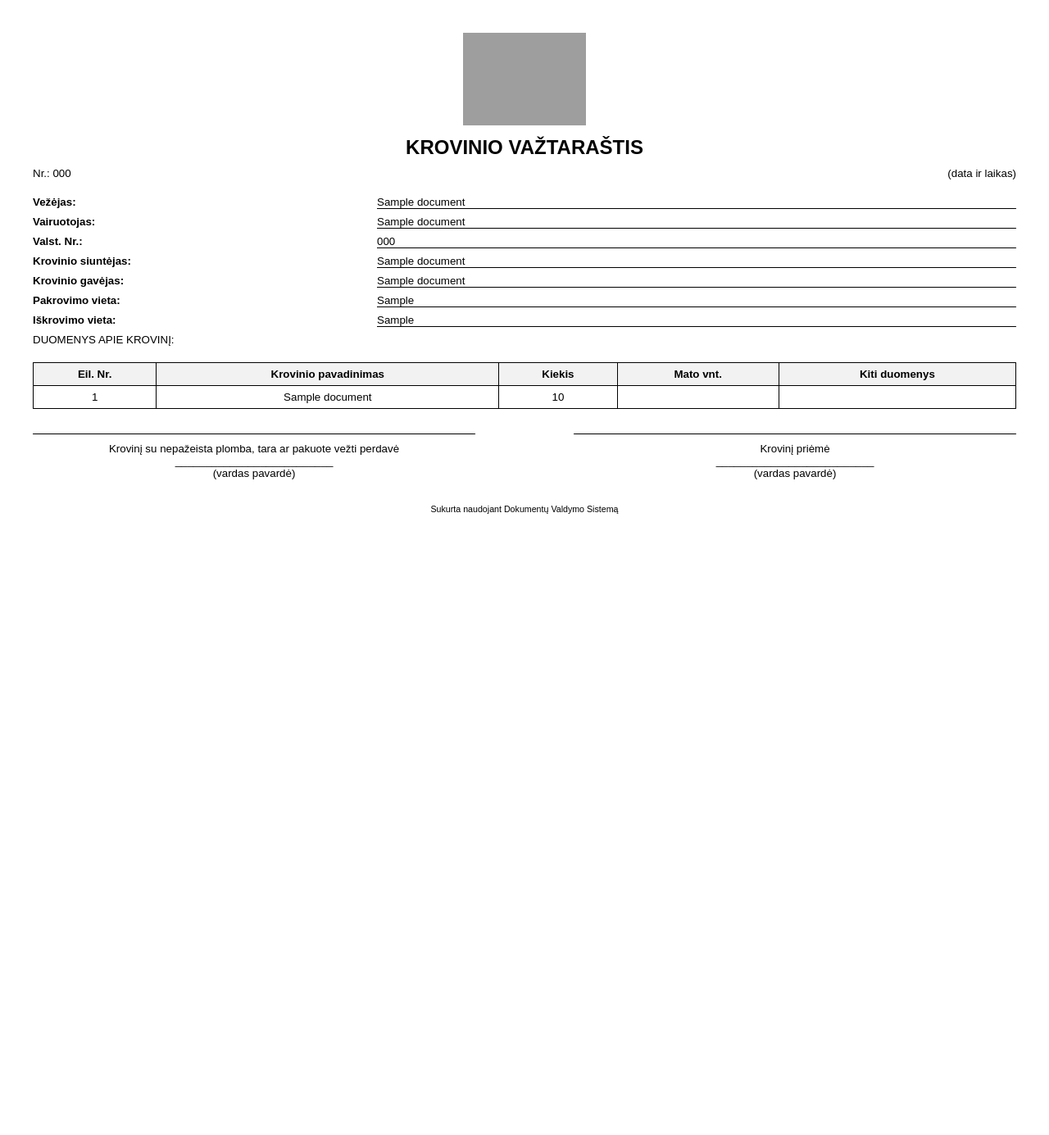
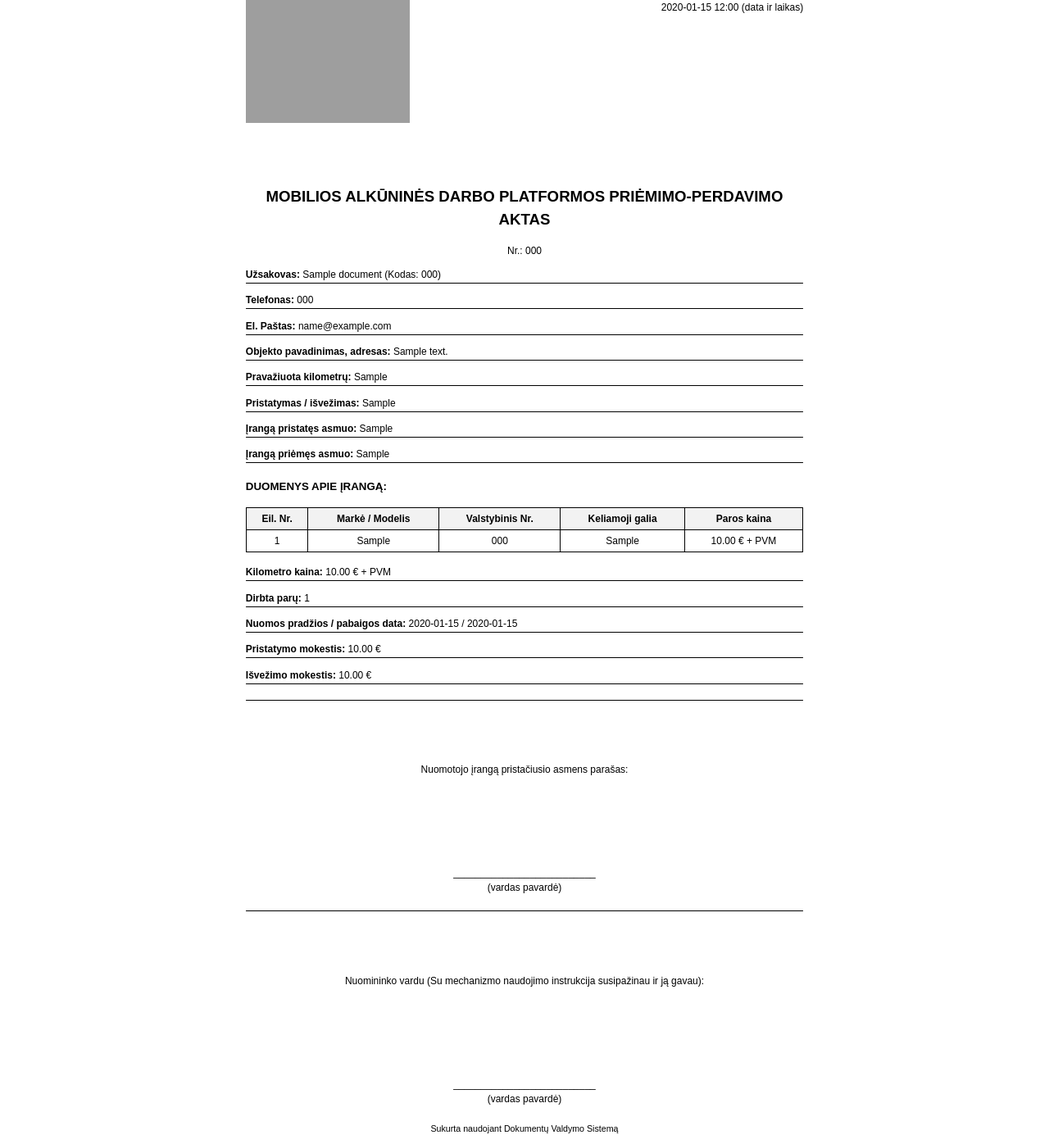
Before and after one commit to Eimantasj1/kranai, a Django app: template kranai/documents/templates/documents/freight_bill_template.html in a window 1280 px wide. Shown: the whole page at 82% size. Before the commit the page ends 627 px from the top, so only its background shows below. Run offline with Django 4.2, Linux system fonts and the light colour scheme; the template is opened without the code that fills it: values that come from a table or form of the project are taken from there, others are empty; tables that the repository leaves empty hold one stand-in row (values such as "Sample post").

Commit message:
patobulinimai

```diff
--- a/kranai/documents/templates/documents/freight_bill_template.html
+++ b/kranai/documents/templates/documents/freight_bill_template.html
@@ -2,62 +2,91 @@
 <html lang="lt">
 <head>
     <meta charset="UTF-8">
-    <title>KROVINIO VAŽTARAŠTIS</title>
+    <title>MOBILIOS ALKŪNINĖS DARBO PLATFORMOS PRIĖMIMO-PERDAVIMO AKTAS</title>
     <style>
+        @page {
+            size: A4;
+            margin: 15mm;
+        }
+
         body {
             font-family: Arial, sans-serif;
             font-size: 10pt;
-            margin: 40px;
+            margin: 0;
+            padding: 0;
+            line-height: 1.5; /* Didesni tarpai tarp eilučių */
+        }
+
+        .container {
+            width: 100%;
+            max-width: 180mm;
+            margin: 0 auto;
         }
 
         .header {
-            text-align: center;
-            margin-bottom: 20px;
+            display: flex;
+            justify-content: space-between;
+            align-items: flex-start;
+            margin-bottom: 0; /* Pašalintas tarpas, valdysime per .content */
         }
 
-        .header img {
-            width: 150px;
+        .logo {
+            width: 200px; /* Didesnis logotipas */
+            height: auto;
         }
 
-        .header .title {
-            font-size: 18pt;
-            font-weight: bold;
-            margin: 10px 0;
+        .header-right {
+            text-align: right;
+            font-size: 9pt;
         }
 
-        .header .number-and-date {
-            display: flex;
-            justify-content: space-between;
-            font-size: 10pt;
-            margin-top: 10px;
+        .content {
+            margin-top: 20mm; /* Perslenkama žemyn, kad tilptų geltonos ir mėlynos sritys */
+        }
+
+        .header-center {
+            text-align: center;
+            flex-grow: 1;
+        }
+
+        .header-center .title {
+            font-size: 14pt;
+            font-weight: bold;
+            margin: 0;
+        }
+
+        .header-center .number {
+            font-size: 9pt;
+            margin-top: 4mm; /* Didesnis tarpas */
         }
 
         .field-group {
-            display: flex;
-            justify-content: space-between;
-            margin-bottom: 8px;
+            margin-bottom: 4mm; /* Didesnis tarpas */
+            font-size: 9pt;
         }
 
-        .field-label {
-            width: 30%;
-            font-weight: bold;
-            text-align: left;
+        .field-group p {
+            margin: 3mm 0; /* Didesni tarpai tarp eilučių */
+            border-bottom: 1px solid #000;
+            padding-bottom: 1px;
         }
 
-        .field-value {
-            width: 65%;
-            border-bottom: 1px solid black;
+        .section-title {
+            font-weight: bold;
+            margin: 5mm 0 4mm; /* Didesnis tarpas */
+            font-size: 10pt;
         }
 
         .table {
             width: 100%;
             border-collapse: collapse;
-            margin-top: 20px;
+            margin-bottom: 4mm; /* Didesnis tarpas */
+            font-size: 9pt;
         }
 
         .table th, .table td {
-            border: 1px solid black;
-            padding: 6px;
+            border: 1px solid #000;
+            padding: 4px 4px; /* Didesnis tarpas */
             text-align: center;
         }
 
@@ -67,97 +96,93 @@
         }
 
         .signatures {
-            display: flex;
-            justify-content: space-between;
-            margin-top: 30px;
+            margin-top: 5mm;
+            font-size: 9pt;
         }
 
         .signature {
-            width: 45%;
+            margin-bottom: 5mm;
             text-align: center;
-            border-top: 1px solid black;
-            padding-top: 10px;
+            border-top: 1px solid #000;
+            padding-top: 20mm; /* Didesnis tarpas tarp teksto ir parašo (pagal raudonus pabraukimus) */
         }
 
         .footer {
             text-align: center;
-            margin-top: 30px;
+            margin-top: 5mm;
             font-size: 8pt;
         }
     </style>
 </head>
 <body>
+    <div class="container">
         <!-- Header Section -->
         <div class="header">
-        <img src="http://127.0.0.1:8000/static/images/logo.png" alt="Logo">
-        <div class="title">KROVINIO VAŽTARAŠTIS</div>
-        <div class="number-and-date">
-            <span>Nr.: {{ document.document_number }}</span>
-            <span>{{ document.order_date|date:"%Y-%m-%d %H:%M" }} (data ir laikas)</span>
+            <img class="logo" src="http://127.0.0.1:8000/static/images/logo.png" alt="Logo">
+            <div class="header-right">
+                {{ document.created_at|date:"Y-m-d H:i" }} (data ir laikas)
             </div>
         </div>
 
-    <!-- Sender/Receiver Info Section -->
-    <div>
-        <div class="field-group">
-            <div class="field-label">Vežėjas:</div>
-            <div class="field-value">{{ document.carrier_name }}</div>
-        </div>
-        <div class="field-group">
-            <div class="field-label">Vairuotojas:</div>
-            <div class="field-value">{{ document.driver_name }}</div>
-        </div>
-        <div class="field-group">
-            <div class="field-label">Valst. Nr.:</div>
-            <div class="field-value">{{ document.registration_number }}</div>
-        </div>
-        <div class="field-group">
-            <div class="field-label">Krovinio siuntėjas:</div>
-            <div class="field-value">{{ document.sender_name }}</div>
-        </div>
-        <div class="field-group">
-            <div class="field-label">Krovinio gavėjas:</div>
-            <div class="field-value">{{ document.receiver_name }}</div>
-        </div>
-        <div class="field-group">
-            <div class="field-label">Pakrovimo vieta:</div>
-            <div class="field-value">{{ document.loading_location }}</div>
-        </div>
-        <div class="field-group">
-            <div class="field-label">Iškrovimo vieta:</div>
-            <div class="field-value">{{ document.unloading_location }}</div>
-        </div>
+        <!-- Content Section (perslenkta žemyn) -->
+        <div class="content">
+            <div class="header-center">
+                <div class="title">MOBILIOS ALKŪNINĖS DARBO PLATFORMOS PRIĖMIMO-PERDAVIMO AKTAS</div>
+                <div class="number">Nr.: {{ document.document_number }}</div>
             </div>
 
-    <!-- Freight Data Section -->
+            <!-- Client Info Section -->
+            <div class="field-group">
+                <p><strong>Užsakovas:</strong> {{ document.client_name|default:"-" }} (Kodas: {{ document.client_code|default:"-" }})</p>
+                <p><strong>Telefonas:</strong> {{ document.phone|default:"-" }}</p>
+                <p><strong>El. Paštas:</strong> {{ document.email|default:"-" }}</p>
+                <p><strong>Objekto pavadinimas, adresas:</strong> {{ document.project_address|default:"-" }}</p>
+                <p><strong>Pravažiuota kilometrų:</strong> {{ document.distance|default:"-" }}</p>
+                <p><strong>Pristatymas / išvežimas:</strong> {{ document.delivery_info|default:"-" }}</p>
+                <p><strong>Įrangą pristatęs asmuo:</strong> {{ document.delivered_by|default:"-" }}</p>
+                <p><strong>Įrangą priėmęs asmuo:</strong> {{ document.received_by|default:"-" }}</p>
+            </div>
+
+            <!-- Technical Data Section -->
             <div>
-        <div class="section-title">DUOMENYS APIE KROVINĮ:</div>
+                <div class="section-title">DUOMENYS APIE ĮRANGĄ:</div>
                 <table class="table">
                     <tr>
                         <th>Eil. Nr.</th>
-                <th>Krovinio pavadinimas</th>
-                <th>Kiekis</th>
-                <th>Mato vnt.</th>
-                <th>Kiti duomenys</th>
+                        <th>Markė / Modelis</th>
+                        <th>Valstybinis Nr.</th>
+                        <th>Keliamoji galia</th>
+                        <th>Paros kaina</th>
                     </tr>
                     <tr>
                         <td>1</td>
-                <td>{{ document.cargo_name }}</td>
-                <td>{{ document.quantity }}</td>
-                <td>{{ document.unit }}</td>
-                <td>{{ document.additional_info }}</td>
+                        <td>{{ document.model|default:"-" }}</td>
+                        <td>{{ document.registration_number|default:"-" }}</td>
+                        <td>{{ document.lifting_capacity|default:"-" }}</td>
+                        <td>{{ document.daily_price|default:"0.00" }} € + PVM</td>
                     </tr>
                 </table>
+            </div>
+
+            <!-- Additional Technical Data -->
+            <div class="field-group">
+                <p><strong>Kilometro kaina:</strong> {{ document.km_price|default:"0.00" }} € + PVM</p>
+                <p><strong>Dirbta parų:</strong> {{ document.days_worked|default:"0" }}</p>
+                <p><strong>Nuomos pradžios / pabaigos data:</strong> {{ document.start_date|date:"Y-m-d" }} / {{ document.end_date|date:"Y-m-d"|default:"-" }}</p>
+                <p><strong>Pristatymo mokestis:</strong> {{ document.transport_price_delivery|default:"0.00" }} €</p>
+                <p><strong>Išvežimo mokestis:</strong> {{ document.transport_price_pickup|default:"0.00" }} €</p>
             </div>
 
             <!-- Signatures Section -->
             <div class="signatures">
                 <div class="signature">
-            Krovinį su nepažeista plomba, tara ar pakuote vežti perdavė<br>
+                    Nuomotojo įrangą pristačiusio asmens parašas:<br>
+                    <br><br><br><br><br><br> <!-- Didesnis tarpas pagal raudoną pabraukimą -->
                     __________________________<br>(vardas pavardė)
                 </div>
                 <div class="signature">
-            Krovinį priėmė<br>
+                    Nuomininko vardu (Su mechanizmo naudojimo instrukcija susipažinau ir ją gavau):<br>
+                    <br><br><br><br><br><br> <!-- Didesnis tarpas pagal raudoną pabraukimą -->
                     __________________________<br>(vardas pavardė)
                 </div>
             </div>
@@ -166,5 +191,7 @@
             <div class="footer">
                 Sukurta naudojant Dokumentų Valdymo Sistemą
             </div>
+        </div>
+    </div>
 </body>
 </html>
--- a/kranai/documents/views.py
+++ b/kranai/documents/views.py
@@ -21,6 +21,7 @@ def document_create_freight(request):
         if form.is_valid():
             document = form.save(commit=False)
             document.created_by = request.user
+            document.driver_name = f"{request.user.first_name} {request.user.last_name}"
             document.document_type = 'freight'
             document.save()
             return redirect('document_list')
```
Also changed, not shown: kranai/documents/admin.py (+8 -1 lines), kranai/documents/forms.py (+33 -6 lines), kranai/documents/models.py (+19 -3 lines), kranai/documents/templates/documents/platform_transfer_template.html (+126 -81 lines), kranai/documents/migrations/0010_vehicle_alter_document_carrier_name_and_more.py (added). Lines whose indentation alone changed are shown as unchanged.
